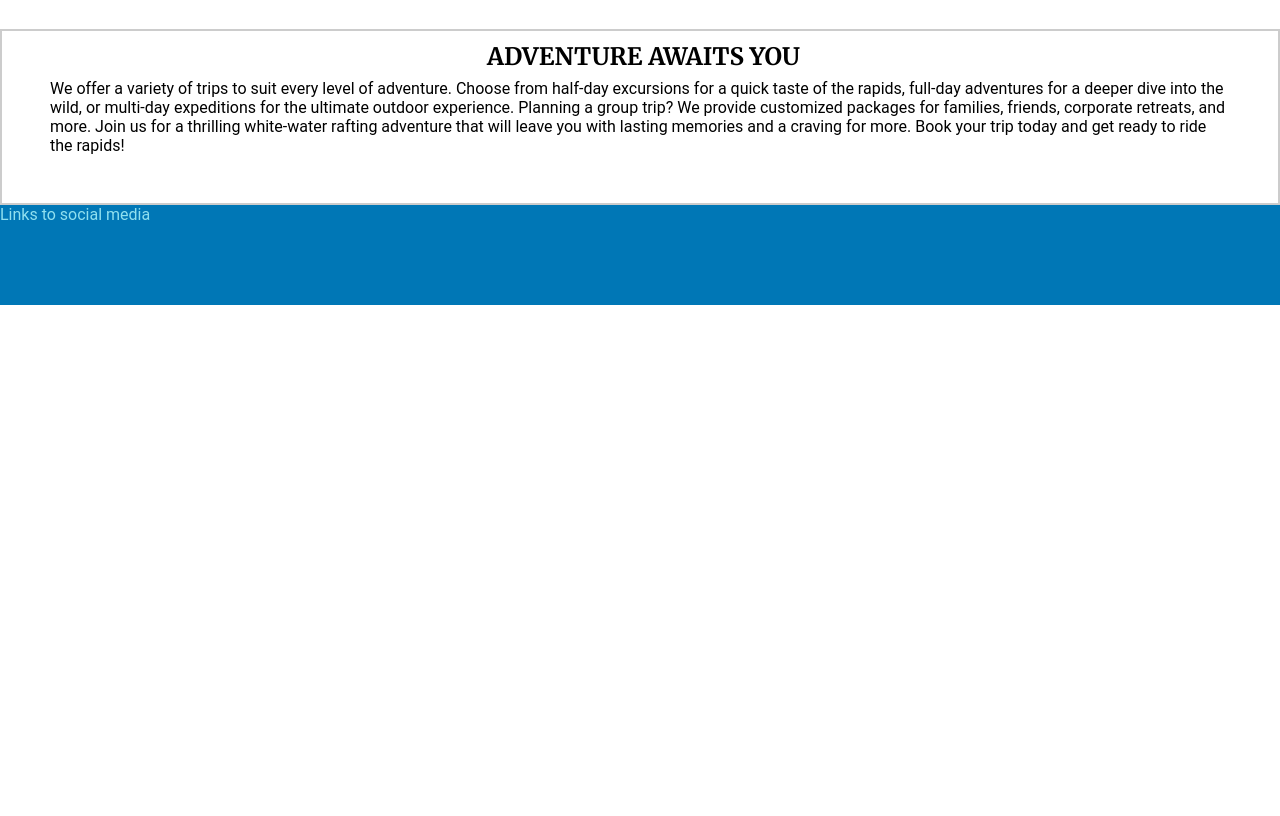
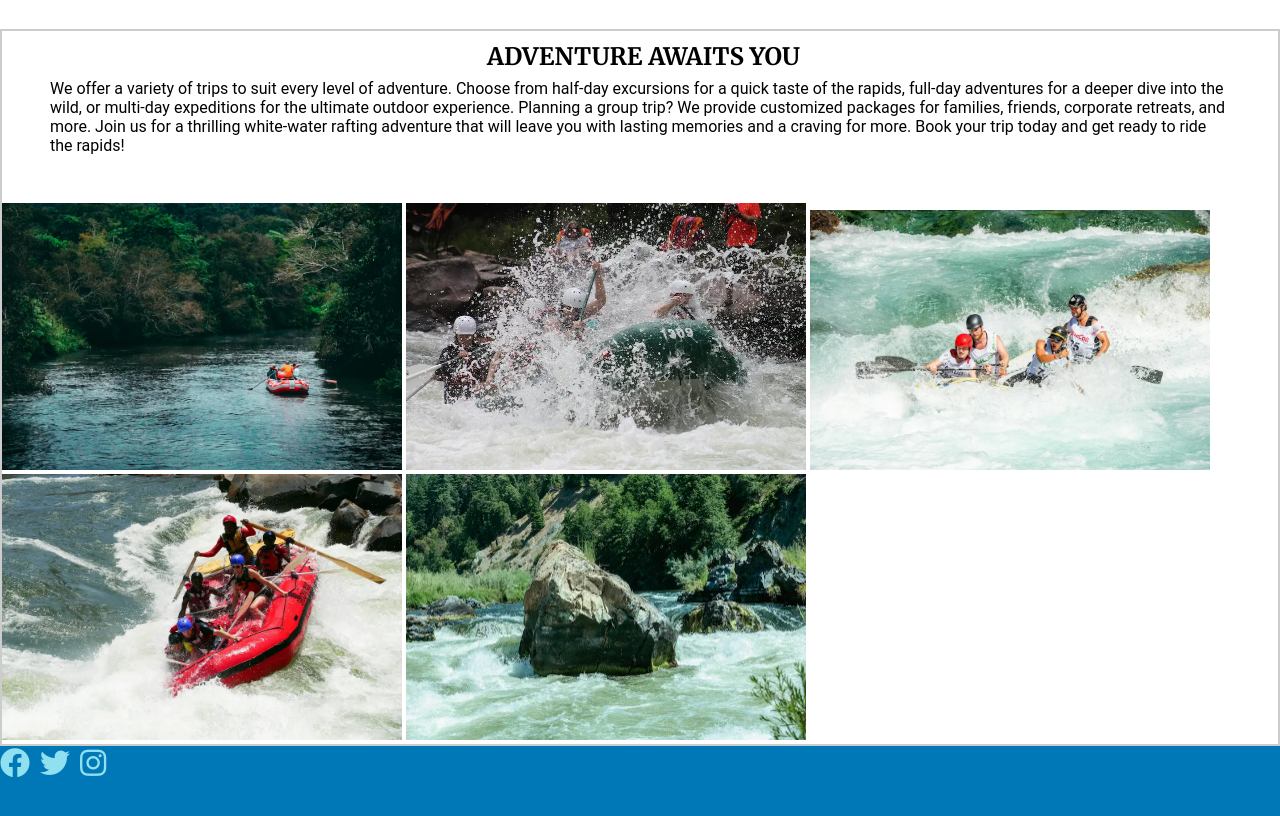
Before and after one commit to edwardsekirangi/wdd130, a plain HTML site: page wwr/about.html in a window 1280 px wide. Shown: the part 778-1594 px from the top of the page. Before the commit the page ends 1083 px from the top, so only its background shows below. Drawn offline with Linux system fonts and the light colour scheme.

Commit message:
corrections

```diff
--- a/wwr/about.html
+++ b/wwr/about.html
@@ -9,6 +9,7 @@
     <link rel="preconnect" href="https://fonts.googleapis.com">
     <link rel="preconnect" href="https://fonts.gstatic.com" crossorigin>
     <link href="https://fonts.googleapis.com/css2?family=Merriweather:ital,opsz,wght@0,18..144,300..900;1,18..144,300..900&display=swap" rel="stylesheet">
+    <link rel="stylesheet" href="https://cdnjs.cloudflare.com/ajax/libs/font-awesome/6.4.2/css/all.min.css">
     <title>White water Rafting</title>
 </head>
 <body>
@@ -27,35 +28,49 @@
     </header>
     <main>
 
-        <div class="boxmain">
+        <section class="boxmain">
              <!-- This first list will have an image with a class identifier -->
-            <h1 class="heading1">WHITE WATER RAFTING</h1>
-            <div class="img-paragraph">
+
+            <div class="hero">
+                <h1 class="heading1">WHITE WATER RAFTING</h1>
                 <img src="images/z-splash.png" alt="Rafting expedition" width="150" class="rafting-image">
                 <p class="paragraph">If you're looking for an adventure that combines heart-pounding excitement with breathtaking natural beauty, look no further than white-water rafting. Whether you’re a seasoned paddler seeking the rush of Class V rapids or a beginner looking for a fun and family-friendly outing, we offer an unforgettable experience on the water.
 
 From the moment you push off into the river, you'll feel the exhilaration of navigating through swirling currents and powerful waves. The thrill of conquering each rapid, the teamwork required to paddle through challenging sections, and the refreshing splash of cool water make every trip an adrenaline-pumping adventure. Whether you’re paddling through a deep canyon with towering cliffs or floating past lush, untouched forests, the scenery is as unforgettable as the ride itself. </p>
             </div>
 
-        </div>
-        <div class="history-div">
+        </section>
+        <section class="history-div">
             <!-- This is the div for the history -->
             <h2 class="history-heading">HISTORY</h2>
             <p class="history-text">Safety is always our top priority. Our expert guides are highly trained to ensure that every trip is not only exciting but also safe for all participants. We provide top-of-the-line equipment, thorough safety briefings, and expert instruction so that everyone—from first-time rafters to experienced adventurers—can enjoy the river with confidence.
 
                 We offer a variety of trips to suit every level of adventure. Choose from half-day excursions for a quick taste of the rapids, full-day adventures for a deeper dive into the wild, or multi-day expeditions for the ultimate outdoor experience. Planning a group trip? We provide customized packages for families, friends, corporate retreats, and more.</p>
-        </div>
+        </section>
 
-        <div class="future-div">
+        <section class="future-div">
             <h2 class="future-heading">ADVENTURE AWAITS YOU</h2>
             <p class="future-text">  We offer a variety of trips to suit every level of adventure. Choose from half-day excursions for a quick taste of the rapids, full-day adventures for a deeper dive into the wild, or multi-day expeditions for the ultimate outdoor experience. Planning a group trip? We provide customized packages for families, friends, corporate retreats, and more.
 
                 Join us for a thrilling white-water rafting adventure that will leave you with lasting memories and a craving for more. Book your trip today and get ready to ride the rapids!</p>
-
-        </div>
+            <div class="rafting-images2">
+                <!-- This is the div element I will put the images -->
+                <img src="images/jonatan-lewczuk-hN7jhC_YWk0-unsplash.webp" alt="Rafting" width="400">
+                <img src="images/julie-thornton-UWdgTvf3m8g-unsplash.webp" alt="Rafting" width="400">
+                <img src="images/rune-haugseng-qNe4XPYDnSY-unsplash.webp" alt="Rafting" width="400">
+                <img src="images/ramon-bucard-MmCJvOW_LQk-unsplash.webp" alt="Rafting" width="400">
+                <img src="images/megan-nixon-llepl3Zt-eQ-unsplash.webp" alt="Rafting" width="400">
+            </div>
+            </section>
     </main>
     <footer>
-        <p>Links to social media</p>
+        <!-- Creating social media icon images with links to them -->
+        <div class="social-icons">
+            <a href="https://facebook.com" target="_blank"><i class="fa-brands fa-facebook"></i></a>
+            <a href="https://twitter.com" target="_blank"><i class="fa-brands fa-twitter"></i></a>
+            <a href="https://instagram.com" target="_blank"><i class="fa-brands fa-instagram"></i></a>
+        </div>
+
 
     </footer>
 </body>
--- a/wwr/styles/rafting.css
+++ b/wwr/styles/rafting.css
@@ -53,6 +53,7 @@ header{
     margin-left: 0;
     background-color: var(--accent2-color);
     color:#0077b6;
+    text-decoration: none;
 
 }
 .heading1{
@@ -78,7 +79,7 @@ header{
 
 
 }
-.img-paragraph{
+.hero{
     box-sizing: border-box;
     border: 2px solid rgb(0 0 0 / 0.2);
     height:auto;
@@ -132,3 +133,20 @@ footer{
     height:100px;
     color:#90e0ef
 }
+
+.social-icons {
+    display: flex;
+    gap: 10px;
+}
+
+  .social-icons a {
+    font-size: 30px;  /* Adjust size */
+    color: #90e0ef;   /* Default color */
+    text-decoration: none;
+    transition: color 0.3s ease, transform 0.3s ease;
+}
+
+.social-icons a:hover {
+    color: #03045e;   /* Change color on hover */
+    transform: scale(1.2);
+}
```
Also changed, not shown: wwr/images/jonatan-lewczuk-hN7jhC_YWk0-unsplash.webp (added), wwr/images/julie-thornton-UWdgTvf3m8g-unsplash.webp (added), wwr/images/megan-nixon-llepl3Zt-eQ-unsplash.webp (added), wwr/images/mushroom-sorting-office-r14a9t6DSy4-unsplash.webp (added), wwr/images/ramon-bucard-MmCJvOW_LQk-unsplash.webp (added), wwr/images/rune-haugseng-qNe4XPYDnSY-unsplash.webp (added).
